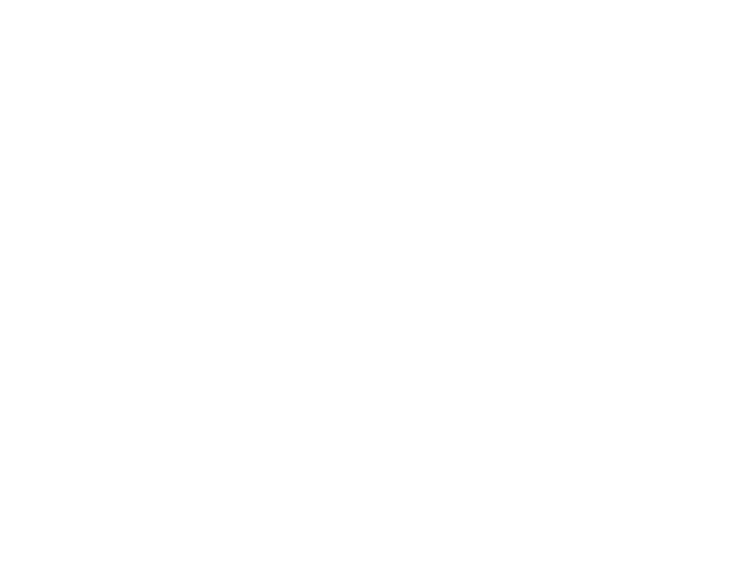
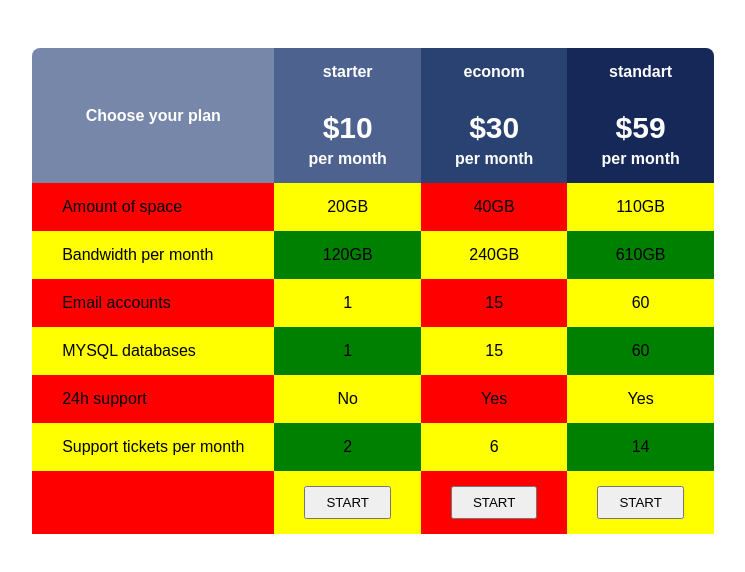
Before and after one commit to Anrietta/CSS-Practise-TableLayout, a plain HTML site: page index.html in a window 1280 px wide. Shown: the whole page, without its empty margins (267-1012 px from the left). Drawn offline with Linux system fonts and the light colour scheme.

Commit message:
Add first table

```diff
--- a/assets/styles/styles.css
+++ b/assets/styles/styles.css
@@ -0,0 +1,88 @@
+* {
+    box-sizing: content-box;
+}
+
+body {
+    --first-head-bg-cell-blue-color: #7787a9;
+    --second-head-bg-cell-blue-color: #4d628f;
+    --third-head-bg-cell-blue-color: #2a4271;
+    --fourth-head-bg-cell-blue-color: #152857;
+    --head-text-color: white;
+    --lightgrey-body-bg-cell-color: #f3f3f3;
+    --mediumgrey-body-bg-cell-color: #e6e6e6;
+    --darkgrey-body-bg-cell-color:#dbdbdb;
+
+    font-family: sans-serif;
+    padding-top: 40px;
+
+}
+
+
+.main-tbl {
+    border-radius: 8px;
+    text-align: center;
+    border-collapse: collapse;
+    border-spacing: 0;
+    margin: 0 auto;
+
+}
+
+thead th:nth-child(1) {
+    border-radius: 8px 0 0 0;
+    background-color: var(--first-head-bg-cell-blue-color);
+    color: var(--head-text-color);
+}
+
+thead th:nth-child(2) {
+    background-color: var(--second-head-bg-cell-blue-color);
+    color: var(--head-text-color);
+}
+
+thead th:nth-child(3) {
+    background-color: var(--third-head-bg-cell-blue-color);
+    color: var(--head-text-color);
+}
+
+thead th:nth-child(4) {
+    background-color: var(--fourth-head-bg-cell-blue-color);
+    color: var(--head-text-color);
+}
+
+thead :first-child th:last-child {
+    border-radius: 0 8px 0 0;
+}
+
+th,
+td {
+    padding: 15px 30px;
+}
+
+th span {
+    display: block;
+    font-size: 30px;
+    margin-bottom: 5px;
+}
+
+tr td:first-child {
+    text-align: left;
+}
+
+tr:nth-child(2n + 1) td:nth-child(2n + 1){
+    /* background-color: var(--darkgrey-body-bg-cell-color); */
+    background-color: red;
+}
+
+tr:nth-child(2n) td:nth-child(2n) {
+    /* background-color: var(--lightgrey-body-bg-cell-color); */
+    background-color: green;
+}
+
+tr:nth-child(2n) td:nth-child(2n + 1),
+tr:nth-child(2n + 1) td:nth-child(2n) {
+    /* background-color: var(--mediumgrey-body-bg-cell-color); */
+    background-color: yellow;
+}
+
+td button {
+    padding: 7px 20px;
+}
--- a/index.html
+++ b/index.html
@@ -4,8 +4,72 @@
     <meta charset="UTF-8">
     <meta name="viewport" content="width=device-width, initial-scale=1.0">
     <title>Table</title>
+    <link rel="stylesheet" href="./assets/styles/styles.css">
 </head>
 <body>
 
+    <table class="main-tbl">
+        <thead>
+            <tr>
+                <th rowspan="2">Choose your plan</th>
+                <th>starter</th>
+                <th>econom</th>
+                <th>standart</th>
+            </tr>
+            <tr>
+                <th hidden></th>
+                <th><span>$10</span> per month</th>
+                <th><span>$30</span> per month</th>
+                <th><span>$59</span> per month</th>
+            </tr>
+        </thead>
+        <tbody>
+            <tr>
+                <td>Amount of space</td>
+                <td>20GB</td>
+                <td>40GB</td>
+                <td>110GB</td>
+            </tr>
+            <tr>
+                <td>Bandwidth per month</td>
+                <td>120GB</td>
+                <td>240GB</td>
+                <td>610GB</td>
+            </tr>
+            <tr>
+                <td>Email accounts</td>
+                <td>1</td>
+                <td>15</td>
+                <td>60</td>
+            </tr>
+            <tr>
+                <td>MYSQL databases</td>
+                <td>1</td>
+                <td>15</td>
+                <td>60</td>
+            </tr>
+            <tr>
+                <td>24h support</td>
+                <td>No</td>
+                <td>Yes</td>
+                <td>Yes</td>
+            </tr>
+            <tr>
+                <td>Support tickets per month</td>
+                <td>2</td>
+                <td>6</td>
+                <td>14</td>
+            </tr>
+        </tbody>
+        <tfoot>
+            <tr>
+                <td></td>
+                <td><button>START</button></td>
+                <td><button>START</button></td>
+                <td><button>START</button></td>
+            </tr>
+        </tfoot>
+    </table>
+
 </body>
 </html>
```
